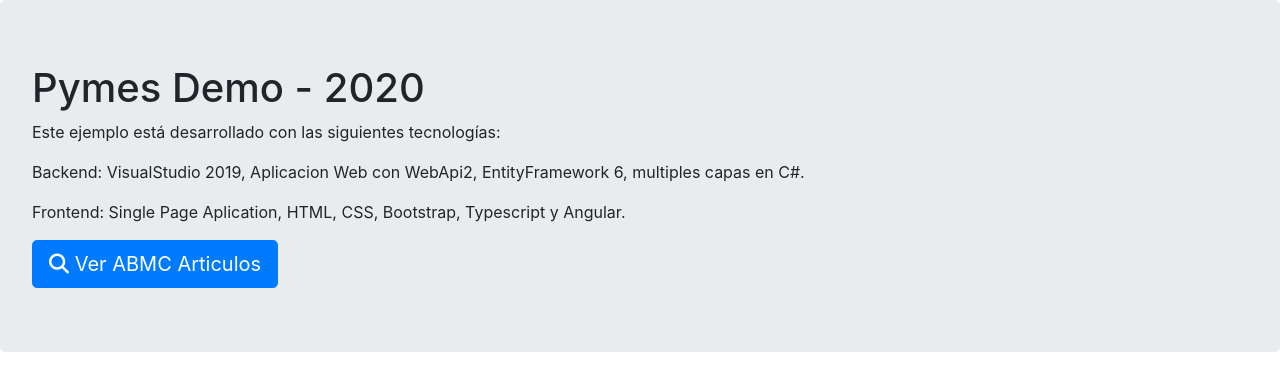
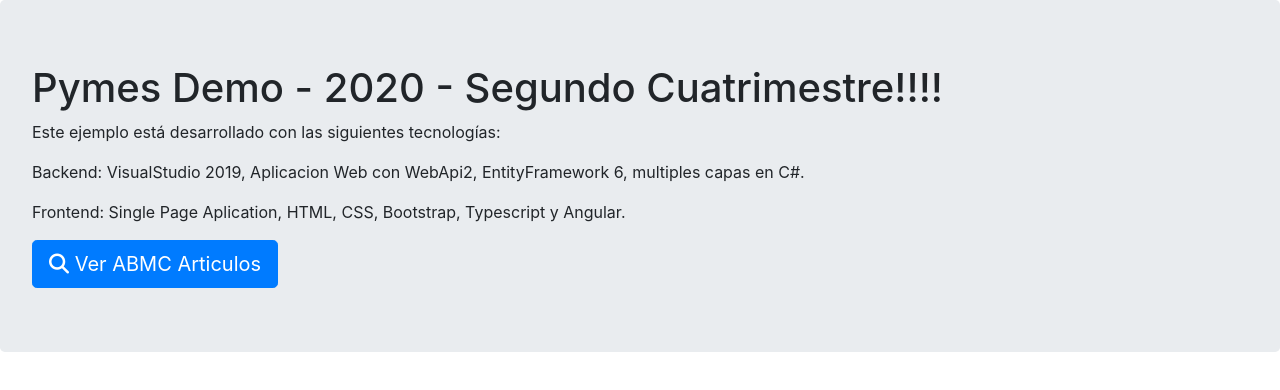
Before and after one commit to JoaquinBassano/Pymes2020-SegundoCuatri, an Angular app in the folder pymes/: page / in a window 1280 px wide. Shown: the top 390 px of the page. Built offline with nearby package versions, Linux system fonts and the light colour scheme.

Commit message:
prueba de cambio desde code

```diff
--- a/pymes/src/app/components/inicio/inicio.component.ts
+++ b/pymes/src/app/components/inicio/inicio.component.ts
@@ -7,7 +7,7 @@ import { Component, OnInit } from '@angular/core';
 })
 export class InicioComponent implements OnInit {
 
-  Titulo= 'Pymes Demo - 2020';
+  Titulo= 'Pymes Demo - 2020 - Segundo Cuatrimestre!!!!';
 
   constructor() { }
 
```
